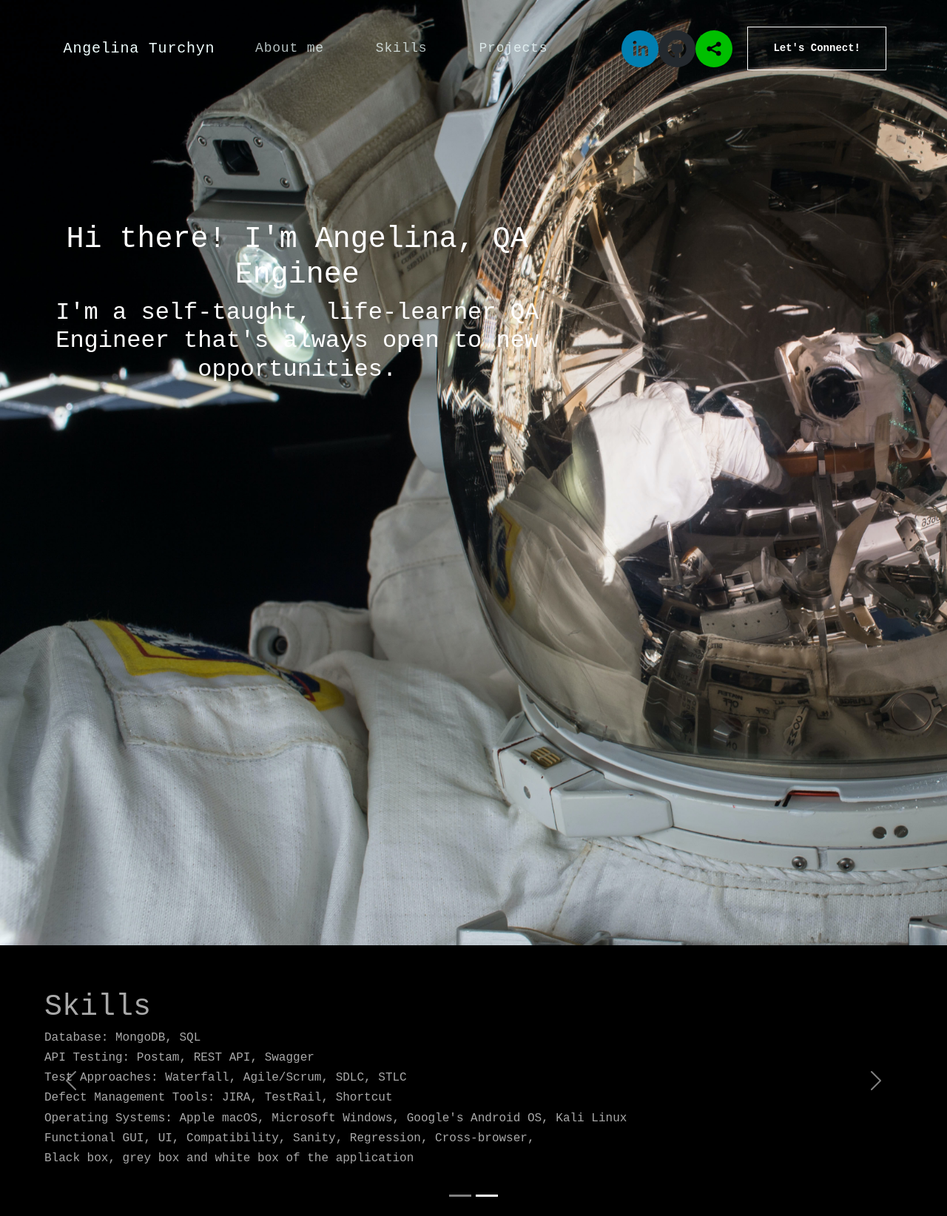
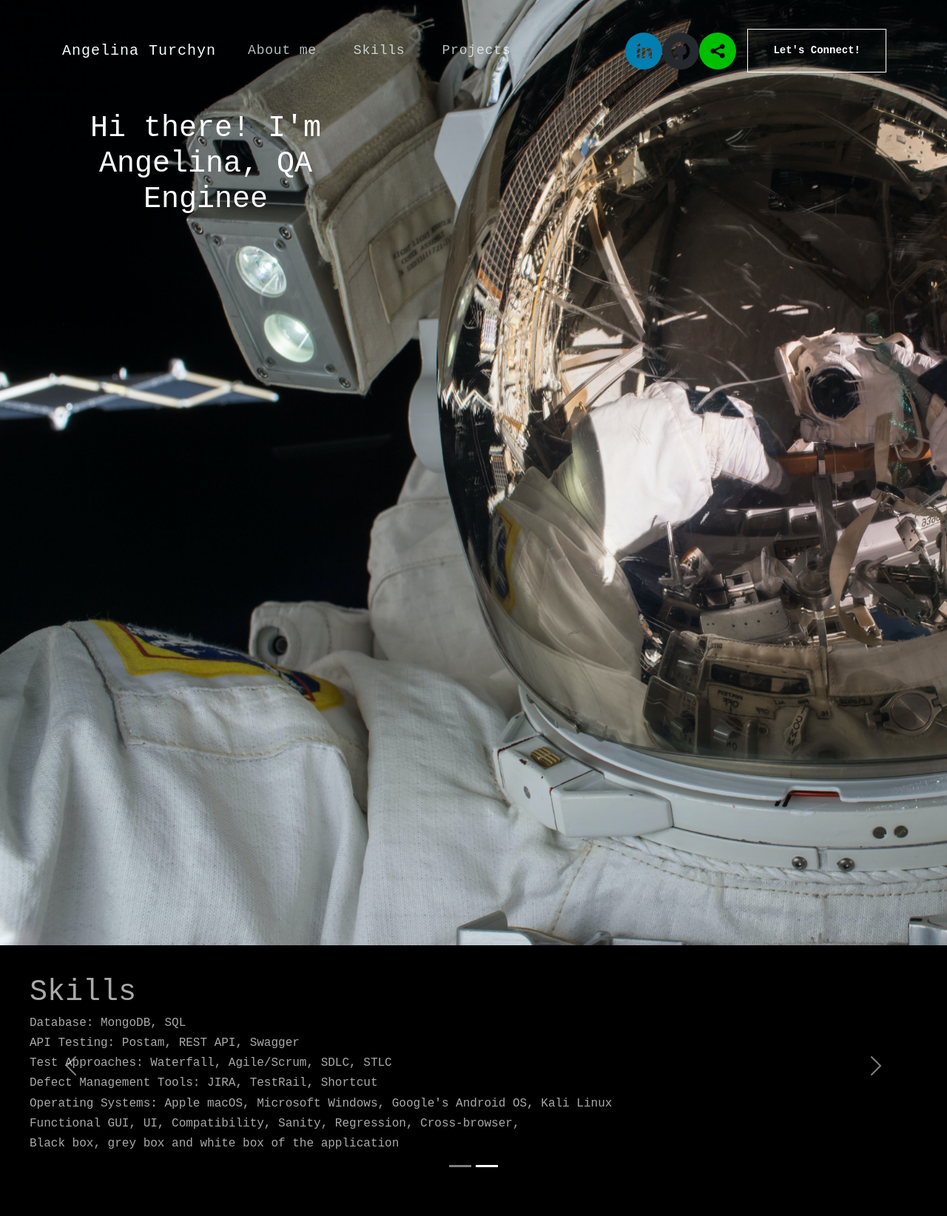
Before and after one commit to angelinaturchyn/react-portfolioproject, a React (Create React App) app: page / in a window 1280 px wide. Shown: the top 1644 px of the page at 74% size. After the commit the page ends 1604 px from the top, so only its background shows below. Built offline with nearby package versions, Linux system fonts and the light colour scheme; the HTML template or start-up script is replaced by a standard one.

Commit message:
updated navbar position

```diff
--- a/src/App.css
+++ b/src/App.css
@@ -29,8 +29,8 @@ body {
 
 }
 nav.navbar {
-  padding: 18px 0;
-  position: fixed;
+  padding: 20px 0;
+  position: absolute;
   width: 100%;
   top: 0;
   z-index: 9999;
@@ -41,7 +41,7 @@ nav.navbar a.navbar-brand {
   width: 19%;
   font-weight: 500;
   color: azure !important;
-  letter-spacing: 0.8px;
+  letter-spacing: 1px;
   opacity: 1;
 }
 
@@ -49,7 +49,7 @@ nav.navbar .navbar-nav .navbar-link.navbar-link {
   font-weight: 400;
   color: azure !important;
   letter-spacing: 0.8px;
-  padding: 0 35px;
+  padding: 25px;
   font-size: 18px;
   opacity: 0.75;
 }
@@ -65,7 +65,7 @@ nav.navbar .navbar-nav a.nav-link.navbar-link.active a.navbar-brand  {
   border: 1px solid #fff;
   padding: 18px 34px;
   font-size: 14px;
-  margin-left: 20px;
+  margin-left: 15px;
   position: relative;
   background-color: transparent;
   transition: 0.3s ease-in-out;
@@ -154,7 +154,7 @@ img {
 
 .top-left {
   position: absolute;
-  top: 300px;
+  top: 150px;
   left: 40px;
   font-size: 20px;
 }
@@ -168,8 +168,5 @@ img {
 
 .carousel-item {
   text-align: left;
-  margin-left: 60px;
-  margin-top: 60px;
-  margin-right: 60px;
-  margin-bottom: 60px;
+  padding: 40px;
 }
--- a/src/components/banner.js
+++ b/src/components/banner.js
@@ -51,7 +51,7 @@ export const Banner = () => {
                     <div className="top-left" >
                         <Col xs={12} md={6} xl={7}>
                         <h1>{`Hi there! I'm Angelina,`} <span className="txt-rotate"  data-rotate='[ " QA Engineer", "QA Engineer", "UI/UX Designer" ]'><span className="wrap">{text}</span></span></h1>
-                        <h2>I'm a self-taught, life-learner QA Engineer that's always open to new opportunities. </h2>
+                        {/*<h2>I'm a self-taught, life-learner QA Engineer that's always open to new opportunities. </h2>*/}
                         </Col>
                     </div>
         </section>
--- a/src/components/skills.js
+++ b/src/components/skills.js
@@ -1,9 +1,4 @@
 import * as React from 'react';
-import { styled } from '@mui/material/styles';
-import { Container } from "react-bootstrap";
-import Paper from '@mui/material/Paper';
-import Grid from '@mui/material/Grid';
-
 import { useState } from 'react';
 import Carousel from 'react-bootstrap/Carousel';
 
@@ -22,7 +17,7 @@ export const Skills = () => {
             <h6>Languages:  Javascript, Java</h6>
             <h6>Smoke, Integration Testing, End- to-End Testing</h6>
             <h6> Technologies: Git, GitHub, HTML, CSS, React.js, Node.js</h6>
-            <h6>System and User Acceptance Testing for every modification in the application and new build</h6>
+            <h6>System and User Acceptance Testing </h6>
             <h6> Automation Tools: Playwright, Cypress, Appium Mobile automation</h6>
             <h6>BDD (Behavior Driven Development)</h6>
             <h6> TDD (Test Driven Development) using Cucumber in Gherkins format</h6>
@@ -40,117 +35,5 @@ export const Skills = () => {
 
         </Carousel.Item>
     </Carousel>
-
     )
 }
-
-
-
-//
-// const Item = styled(Paper)(({ theme }) => ({
-//     backgroundColor: theme.palette.mode === 'dark' ? '#1A2027' : '#2B2F36',
-//     ...theme.typography.body2,
-//     padding: theme.spacing(2),
-//     textAlign: 'left',
-//      color: '#eee6f2',
-//
-// }));
-
-//   <Container>
-//       <h1>Skills</h1>
-// <Grid container spacing={3}>
-//     <Grid item xs={6}>
-//         <Item>
-//                     <h5>
-//                         <svg xmlns="http://www.w3.org/2000/svg" width="16" height="16" fill="currentColor"
-//                              className="bi bi-star-fill" viewBox="0 0 16 16">
-//                             <path
-//                                 d="M3.612 15.443c-.386.198-.824-.149-.746-.592l.83-4.73L.173 6.765c-.329-.314-.158-.888.283-.95l4.898-.696L7.538.792c.197-.39.73-.39.927 0l2.184 4.327 4.898.696c.441.062.612.636.282.95l-3.522 3.356.83 4.73c.078.443-.36.79-.746.592L8 13.187l-4.389 2.256z"/>
-//                         </svg> Languages:  Javascript, Java
-//                     </h5>
-//                      <h5>
-//                          <svg xmlns="http://www.w3.org/2000/svg" width="16" height="16" fill="currentColor"
-//                               className="bi bi-star-fill" viewBox="0 0 16 16">
-//                              <path
-//                                  d="M3.612 15.443c-.386.198-.824-.149-.746-.592l.83-4.73L.173 6.765c-.329-.314-.158-.888.283-.95l4.898-.696L7.538.792c.197-.39.73-.39.927 0l2.184 4.327 4.898.696c.441.062.612.636.282.95l-3.522 3.356.83 4.73c.078.443-.36.79-.746.592L8 13.187l-4.389 2.256z"/>
-//                          </svg>    Database: MongoDB, SQL
-//                      </h5>
-//                      <h5>
-//                          <svg xmlns="http://www.w3.org/2000/svg" width="16" height="16" fill="currentColor"
-//                               className="bi bi-star-fill" viewBox="0 0 16 16">
-//                              <path
-//                                  d="M3.612 15.443c-.386.198-.824-.149-.746-.592l.83-4.73L.173 6.765c-.329-.314-.158-.888.283-.95l4.898-.696L7.538.792c.197-.39.73-.39.927 0l2.184 4.327 4.898.696c.441.062.612.636.282.95l-3.522 3.356.83 4.73c.078.443-.36.79-.746.592L8 13.187l-4.389 2.256z"/>
-//                          </svg>   API Testing: Postam, REST API, Swagger
-//                      </h5>
-//                      <h5>
-//                          <svg xmlns="http://www.w3.org/2000/svg" width="16" height="16" fill="currentColor"
-//                               className="bi bi-star-fill" viewBox="0 0 16 16">
-//                              <path
-//                                  d="M3.612 15.443c-.386.198-.824-.149-.746-.592l.83-4.73L.173 6.765c-.329-.314-.158-.888.283-.95l4.898-.696L7.538.792c.197-.39.73-.39.927 0l2.184 4.327 4.898.696c.441.062.612.636.282.95l-3.522 3.356.83 4.73c.078.443-.36.79-.746.592L8 13.187l-4.389 2.256z"/>
-//                          </svg>   Test Approaches: Waterfall, Agile/Scrum, SDLC, STLC
-//                      </h5>
-//                      <h5>
-//                          <svg xmlns="http://www.w3.org/2000/svg" width="16" height="16" fill="currentColor"
-//                               className="bi bi-star-fill" viewBox="0 0 16 16">
-//                              <path
-//                                  d="M3.612 15.443c-.386.198-.824-.149-.746-.592l.83-4.73L.173 6.765c-.329-.314-.158-.888.283-.95l4.898-.696L7.538.792c.197-.39.73-.39.927 0l2.184 4.327 4.898.696c.441.062.612.636.282.95l-3.522 3.356.83 4.73c.078.443-.36.79-.746.592L8 13.187l-4.389 2.256z"/>
-//                          </svg>   Defect Management Tools: JIRA, TestRail, Shortcut
-//                      </h5>
-//                      <h5>
-//                          <svg xmlns="http://www.w3.org/2000/svg" width="16" height="16" fill="currentColor"
-//                               className="bi bi-star-fill" viewBox="0 0 16 16">
-//                              <path
-//                                  d="M3.612 15.443c-.386.198-.824-.149-.746-.592l.83-4.73L.173 6.765c-.329-.314-.158-.888.283-.95l4.898-.696L7.538.792c.197-.39.73-.39.927 0l2.184 4.327 4.898.696c.441.062.612.636.282.95l-3.522 3.356.83 4.73c.078.443-.36.79-.746.592L8 13.187l-4.389 2.256z"/>
-//                          </svg>   Operating Systems:  Apple macOS, Microsoft Windows, Google's Android OS, Kali Linux
-//                      </h5>
-//                       <h5>
-//                          <svg xmlns="http://www.w3.org/2000/svg" width="16" height="16" fill="currentColor"
-//                                className="bi bi-star-fill" viewBox="0 0 16 16">
-//                          <path
-//                         d="M3.612 15.443c-.386.198-.824-.149-.746-.592l.83-4.73L.173 6.765c-.329-.314-.158-.888.283-.95l4.898-.696L7.538.792c.197-.39.73-.39.927 0l2.184 4.327 4.898.696c.441.062.612.636.282.95l-3.522 3.356.83 4.73c.078.443-.36.79-.746.592L8 13.187l-4.389 2.256z"/>
-//                          </svg>   BDD (Behavior Driven Development), TDD (Test Driven Development) using Cucumber in Gherkins format
-//             </h5>
-//
-//         </Item>
-//     </Grid>
-//     <Grid item xs={6}>
-//         <Item>
-//             <h5>
-//                 <svg xmlns="http://www.w3.org/2000/svg" width="16" height="16" fill="currentColor"
-//                      className="bi bi-star-fill" viewBox="0 0 16 16">
-//                     <path
-//                         d="M3.612 15.443c-.386.198-.824-.149-.746-.592l.83-4.73L.173 6.765c-.329-.314-.158-.888.283-.95l4.898-.696L7.538.792c.197-.39.73-.39.927 0l2.184 4.327 4.898.696c.441.062.612.636.282.95l-3.522 3.356.83 4.73c.078.443-.36.79-.746.592L8 13.187l-4.389 2.256z"/>
-//                 </svg> Testing Approaches: Smoke, Integration Testing, End- to-End Testing
-//             </h5>
-//             <h5>
-//                 <svg xmlns="http://www.w3.org/2000/svg" width="16" height="16" fill="currentColor"
-//                      className="bi bi-star-fill" viewBox="0 0 16 16">
-//                     <path
-//                         d="M3.612 15.443c-.386.198-.824-.149-.746-.592l.83-4.73L.173 6.765c-.329-.314-.158-.888.283-.95l4.898-.696L7.538.792c.197-.39.73-.39.927 0l2.184 4.327 4.898.696c.441.062.612.636.282.95l-3.522 3.356.83 4.73c.078.443-.36.79-.746.592L8 13.187l-4.389 2.256z"/>
-//                 </svg>    Technologies: Git, GitHub, HTML, CSS, React.js, Node.js
-//             </h5>
-//             <h5>
-//                 <svg xmlns="http://www.w3.org/2000/svg" width="16" height="16" fill="currentColor"
-//                      className="bi bi-star-fill" viewBox="0 0 16 16">
-//                     <path
-//                         d="M3.612 15.443c-.386.198-.824-.149-.746-.592l.83-4.73L.173 6.765c-.329-.314-.158-.888.283-.95l4.898-.696L7.538.792c.197-.39.73-.39.927 0l2.184 4.327 4.898.696c.441.062.612.636.282.95l-3.522 3.356.83 4.73c.078.443-.36.79-.746.592L8 13.187l-4.389 2.256z"/>
-//                 </svg>   System and User Acceptance Testing for every modification in the application and new build
-//             </h5>
-//             <h5>
-//                 <svg xmlns="http://www.w3.org/2000/svg" width="16" height="16" fill="currentColor"
-//                      className="bi bi-star-fill" viewBox="0 0 16 16">
-//                     <path
-//                         d="M3.612 15.443c-.386.198-.824-.149-.746-.592l.83-4.73L.173 6.765c-.329-.314-.158-.888.283-.95l4.898-.696L7.538.792c.197-.39.73-.39.927 0l2.184 4.327 4.898.696c.441.062.612.636.282.95l-3.522 3.356.83 4.73c.078.443-.36.79-.746.592L8 13.187l-4.389 2.256z"/>
-//                 </svg>   Automation Tools: Playwright, Cypress, Appium Mobile automation
-//             </h5>
-//             <h5>
-//                 <svg xmlns="http://www.w3.org/2000/svg" width="16" height="16" fill="currentColor"
-//                      className="bi bi-star-fill" viewBox="0 0 16 16">
-//                     <path
-//                         d="M3.612 15.443c-.386.198-.824-.149-.746-.592l.83-4.73L.173 6.765c-.329-.314-.158-.888.283-.95l4.898-.696L7.538.792c.197-.39.73-.39.927 0l2.184 4.327 4.898.696c.441.062.612.636.282.95l-3.522 3.356.83 4.73c.078.443-.36.79-.746.592L8 13.187l-4.389 2.256z"/>
-//                 </svg>  Functional GUI, UI, Compatibility, Sanity, Regression, Cross-browser
-//             </h5>
-//         </Item>
-//     </Grid>
-// </Grid>
-//   </Container>
```
